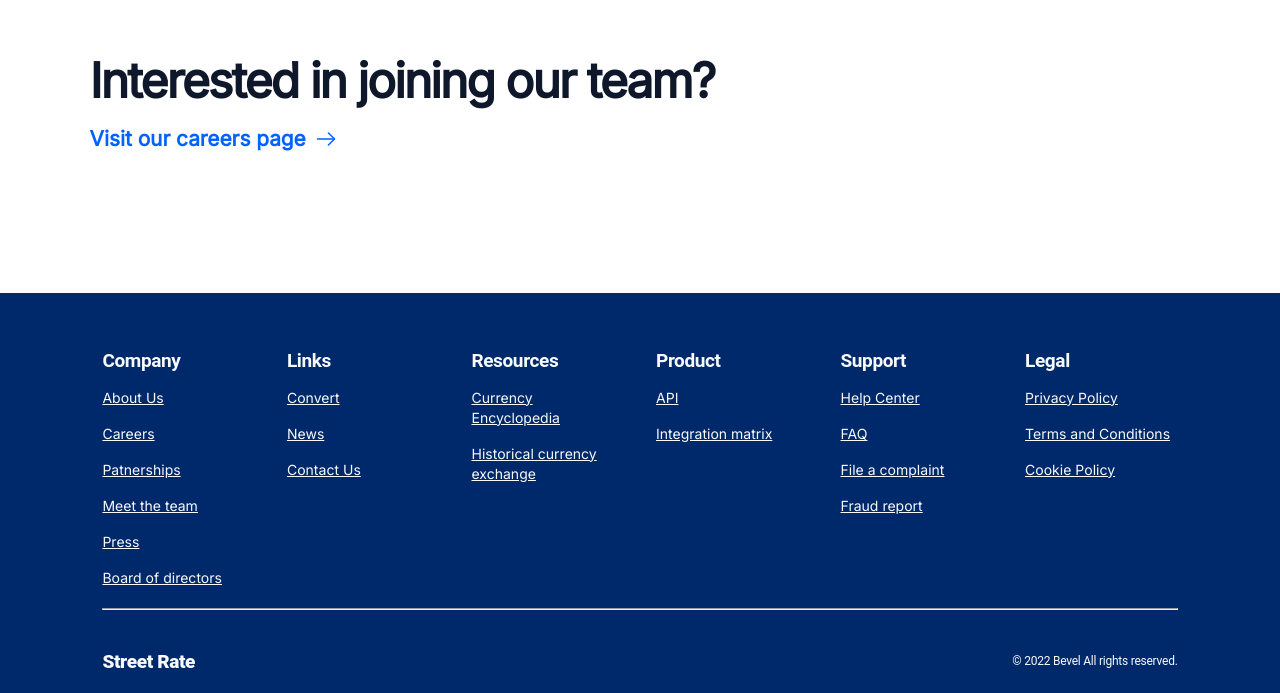
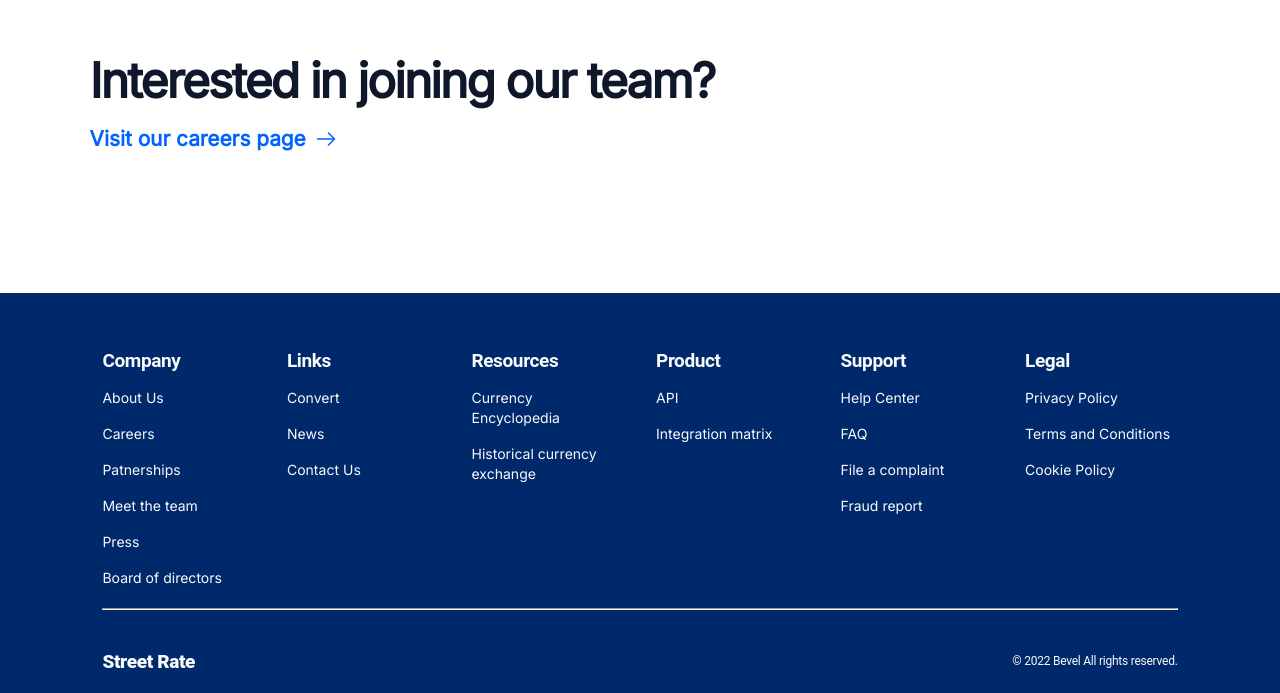
Before and after one commit to Hamjadidris/Teams-page, a React (Create React App) app: page / in a window 1280 px wide. Shown: the part 2377-3070 px from the top of the page. Built offline with nearby package versions, Linux system fonts and the light colour scheme.

Commit message:
fix: spacing and alignment

```diff
--- /dev/null
+++ b/src/App.css
@@ -0,0 +1,3 @@
+a {
+    text-decoration: none !important;
+  }
--- a/src/App.js
+++ b/src/App.js
@@ -1,4 +1,5 @@
 import React from 'react'
+import './App.css'
 import TeamPage from './teamPage'
 import NavComponent from './componets/shared/NavComponent'
 import Footer from './componets/shared/Footer'
```
